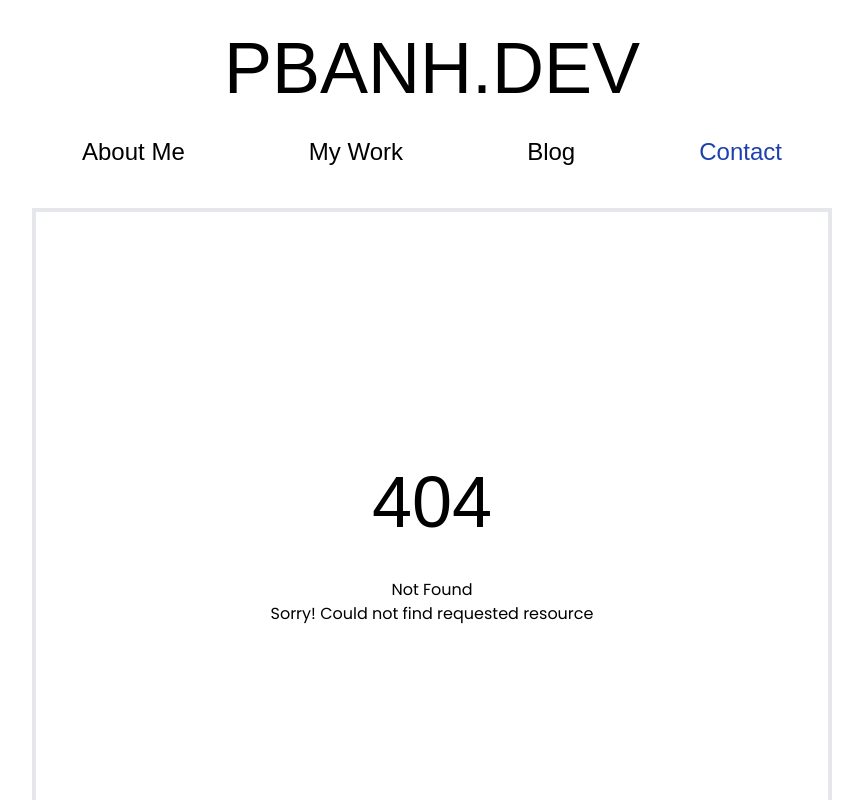
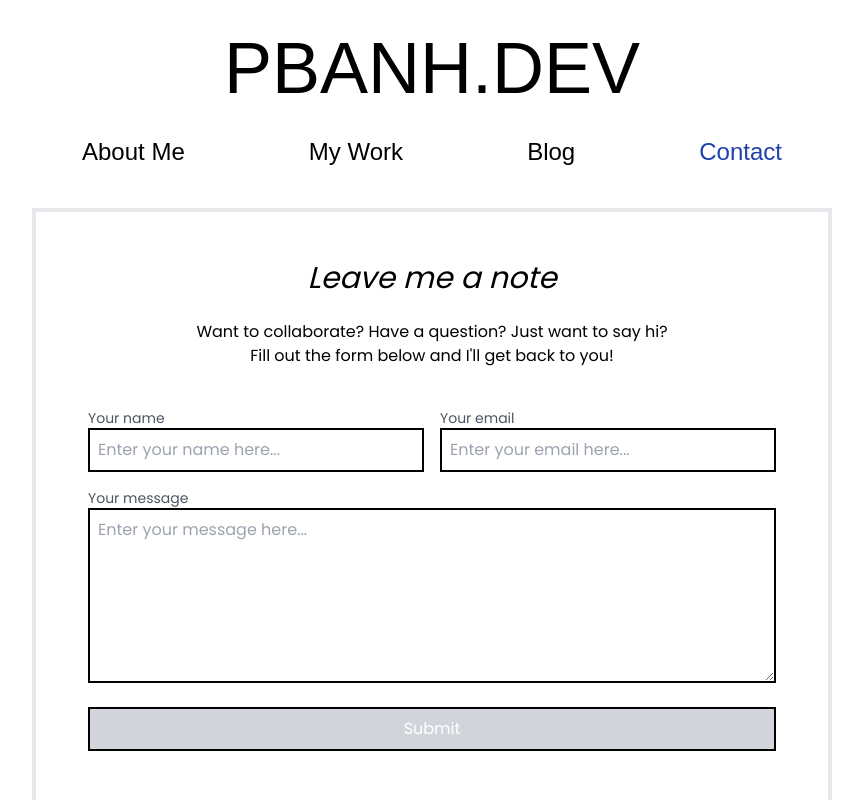
Before and after one commit to banhpete/portfolio, a Next.js app: page /contact in a window 1280 px wide. Before the commit this address had no page. Shown: the top 800 px of the page, without its empty margins (208-1071 px from the left). Built offline with nearby package versions, Linux system fonts and the light colour scheme; a web font is replaced by a local one; what tailwindcss-animated would draw is missing.

Commit message:
Add contact page

```diff
--- a/app/about/page.tsx
+++ b/app/about/page.tsx
@@ -4,12 +4,11 @@ import { Poppins } from "next/font/google";
 import { ReactSketchCanvas, ReactSketchCanvasRef } from "react-sketch-canvas";
 import { AiOutlineInfoCircle, AiOutlineRedo } from "react-icons/ai";
 import { ChangeEvent, useRef, useState } from "react";
-import { VscSymbolColor } from "react-icons/vsc";
 import { Tooltip } from "react-tooltip";
 
 const poppins = Poppins({ weight: ["400"], subsets: ["latin"] });
 
-export default function Home() {
+export default function About() {
   const canvasRef = useRef<ReactSketchCanvasRef>(null);
   const [strokeColor, setStrokeColor] = useState("#6497eb");
   const onColorChange = (event: ChangeEvent<HTMLInputElement>) => {
--- /dev/null
+++ b/app/contact/components/Button.tsx
@@ -0,0 +1,31 @@
+import { ButtonHTMLAttributes, DetailedHTMLProps } from "react";
+
+export default function Button({
+  children,
+  className,
+  onClick,
+  onSubmit,
+  type,
+  disabled,
+}: Readonly<{
+  children: string;
+  onClick?: () => {};
+  onSubmit?: () => {};
+  className?: string;
+  type?: "button" | "submit" | undefined;
+  disabled?: boolean | undefined;
+}>) {
+  return (
+    <div className={`${className}`}>
+      <button
+        className="disabled:bg-gray-300 disabled:cursor-not-allowed disabled:text-white hover:bg-blue-600 hover:text-white focus:bg-blue-600 focus:text-white w-full p-2 border-black border-2"
+        onClick={onClick}
+        onSubmit={onSubmit}
+        type={type ? type : "button"}
+        disabled={disabled}
+      >
+        {children}
+      </button>
+    </div>
+  );
+}
--- /dev/null
+++ b/app/contact/components/TextArea.tsx
@@ -0,0 +1,25 @@
+export default function TextArea({
+  id,
+  label,
+  placeHolder,
+  className,
+}: Readonly<{
+  id: string;
+  label: string;
+  placeHolder?: string | undefined;
+  className?: string | undefined;
+}>) {
+  return (
+    <div className={`${className} flex flex-col`}>
+      <label className="text-sm text-gray-600" htmlFor={id}>
+        {label}
+      </label>
+      <textarea
+        placeholder={placeHolder}
+        name={id}
+        className={`p-2 w-full h-[175px] focus:outline-blue-800 focus:bg-blue-50 border-black border-2`}
+        id={id}
+      ></textarea>
+    </div>
+  );
+}
--- /dev/null
+++ b/app/contact/components/TextInput.tsx
@@ -0,0 +1,28 @@
+export default function TextInput({
+  id,
+  label,
+  placeHolder,
+  className,
+  type,
+}: Readonly<{
+  id: string;
+  type: string;
+  label: string;
+  placeHolder?: string | undefined;
+  className?: string | undefined;
+}>) {
+  return (
+    <div className={`${className}`}>
+      <label className="flex flex-col" htmlFor={id}>
+        <span className="block text-sm text-gray-600">{label}</span>
+        <input
+          type={type}
+          name={id}
+          id={id}
+          placeholder={placeHolder}
+          className={`focus:outline-blue-800 focus:bg-blue-50 p-2 border-black border-2`}
+        />
+      </label>
+    </div>
+  );
+}
--- /dev/null
+++ b/app/contact/page.tsx
@@ -0,0 +1,54 @@
+"use client";
+
+import Button from "./components/Button";
+import TextArea from "./components/TextArea";
+import TextInput from "./components/TextInput";
+
+export default function Contact() {
+  return (
+    <div className="flex justify-center">
+      <div className="flex flex-col items-center justify-center w-5/6">
+        <h1 className="mt-12 text-3xl">
+          <i>Leave me a note</i>
+        </h1>
+        <p className="mt-6 text-center">
+          Want to collaborate? Have a question? Just want to say hi?
+          <br />
+          Fill out the form below and I'll get back to you!
+        </p>
+        <form
+          className="flex flex-col mt-6"
+          onSubmit={(event) => {
+            event.preventDefault();
+          }}
+        >
+          <div className="flex mt-4">
+            <TextInput
+              type="text"
+              className="mr-2"
+              label="Your name"
+              placeHolder="Enter your name here..."
+              id="name"
+            />
+            <TextInput
+              type="email"
+              className="ml-2"
+              label="Your email"
+              placeHolder="Enter your email here..."
+              id="emailInput"
+            />
+          </div>
+          <TextArea
+            className="mt-4 flex-grow"
+            label="Your message"
+            placeHolder="Enter your message here..."
+            id="message"
+          />
+          <Button type="submit" className="mt-6 flex-grow" disabled>
+            Submit
+          </Button>
+        </form>
+      </div>
+    </div>
+  );
+}
```
